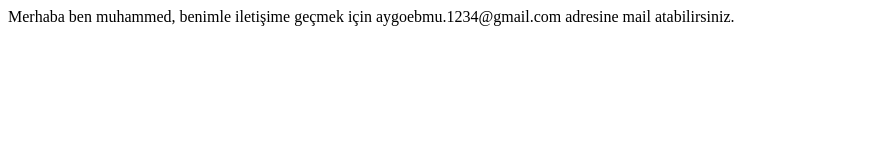
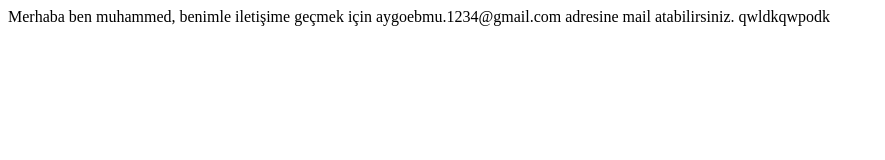
Before and after one commit to acunmedyaakademi/muhammed-zennur-ortak-calisma, a plain HTML site: page iletisim.html in a window 1280 px wide. Shown: the whole page, without its empty margins (0-885 px from the left). Drawn offline with Linux system fonts and the light colour scheme.

Commit message:
iletişim sayfası düzenlendi

```diff
--- a/iletisim.html
+++ b/iletisim.html
@@ -7,6 +7,6 @@
 </head>
 <body>
   Merhaba ben muhammed, benimle iletişime geçmek için aygoebmu.1234@gmail.com adresine mail atabilirsiniz.
-
+  qwldkqwpodk
 </body>
 </html>
```
